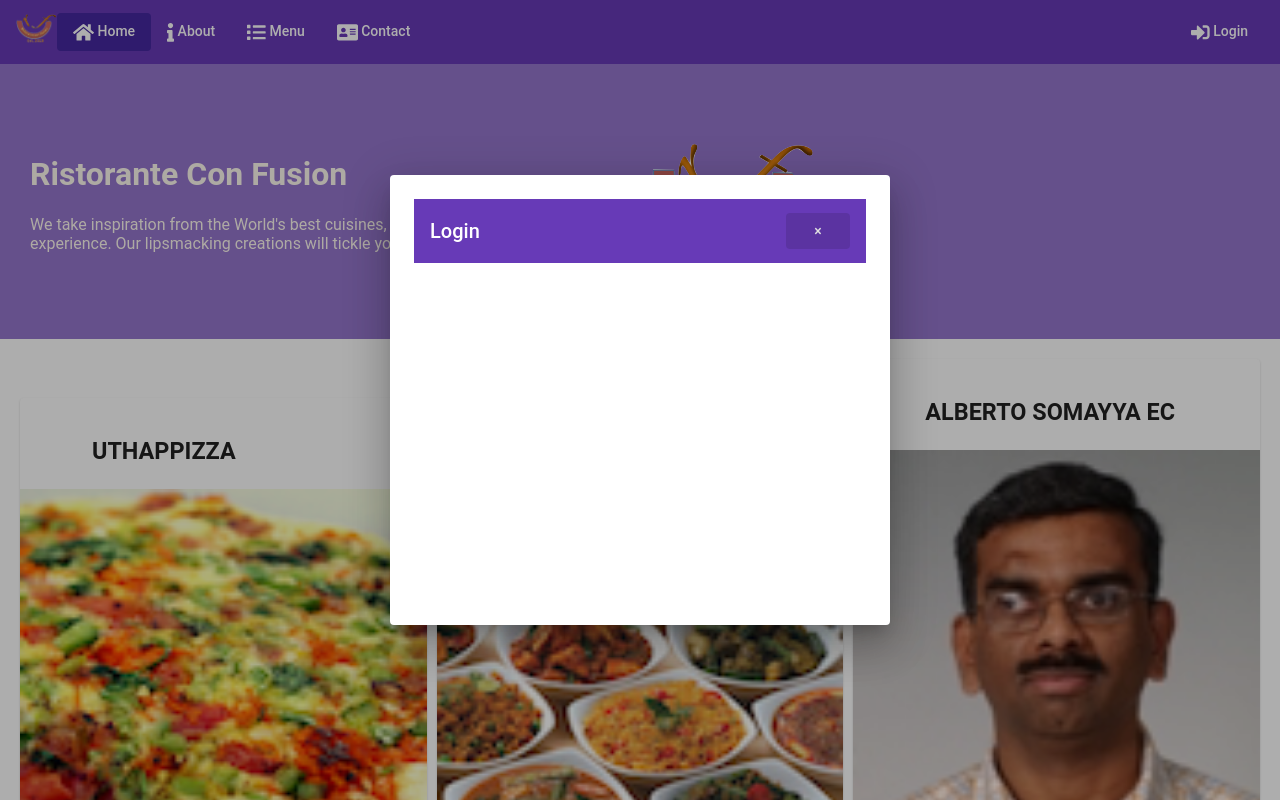
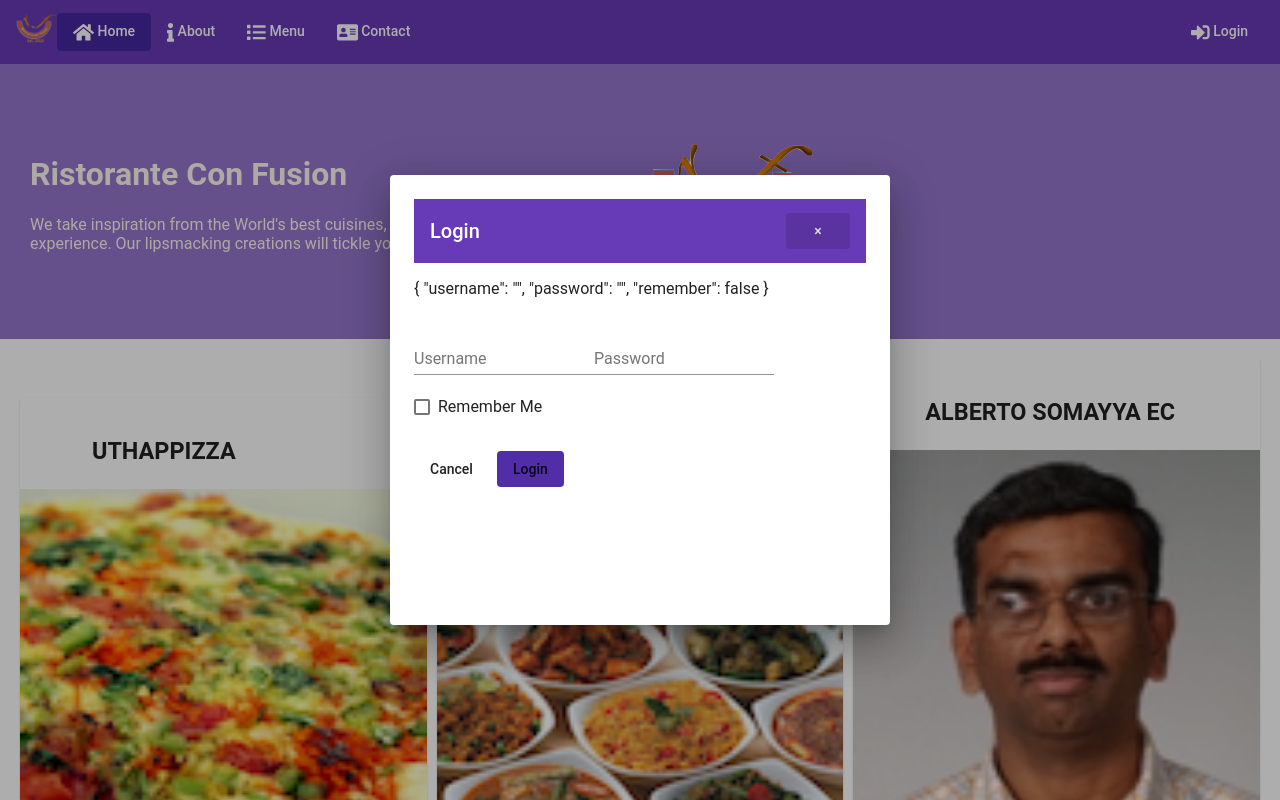
Before and after one commit to erwinlo/coursera-angular, an Angular app: page /home in a window 1280 px wide. Both pictures are taken after a click on the link "Login". Built offline with nearby package versions, Linux system fonts and the light colour scheme.

Commit message:
Template Forms Part 1

```diff
--- a/src/app/login/login.component.html
+++ b/src/app/login/login.component.html
@@ -3,3 +3,40 @@
   <span class="flex-spacer"></span>
   <button mat-button mat-dialog-close>&times;</button>
 </mat-toolbar>
+
+<p>{{ user | json }}</p>
+
+<form novalidate (ngSubmit)="onSubmit()">
+  <mat-dialog-content>
+    <p>
+      <mat-form-field>
+        <input
+          matInput
+          placeholder="Username"
+          type="text"
+          [(ngModel)]="user.username"
+          name="username"
+        />
+      </mat-form-field>
+      <mat-form-field>
+        <input
+          matInput
+          placeholder="Password"
+          type="password"
+          [(ngModel)]="user.password"
+          name="password"
+        />
+      </mat-form-field>
+      <mat-checkbox [(ngModel)]="user.remember" name="remember">
+        Remember Me
+      </mat-checkbox>
+    </p>
+  </mat-dialog-content>
+  <mat-dialog-actions>
+    <span class="flex-sacer"></span>
+    <button mat-button mat-dialog-close>Cancel</button>
+    <button mat-button type="submit" class="background-primary text-floarl">
+      Login
+    </button>
+  </mat-dialog-actions>
+</form>
--- a/src/app/login/login.component.ts
+++ b/src/app/login/login.component.ts
@@ -7,7 +7,14 @@ import { MatDialog, MatDialogRef } from '@angular/material/dialog';
   styleUrls: ['./login.component.scss'],
 })
 export class LoginComponent implements OnInit {
-  constructor() {}
+  user = { username: '', password: '', remember: false };
+
+  constructor(public dialogRef: MatDialogRef<LoginComponent>) {}
 
   ngOnInit(): void {}
+
+  onSubmit() {
+    console.log('User: ', this.user);
+    this.dialogRef.close();
+  }
 }
```
Also changed, not shown: src/app/app.module.ts (+8 -0 lines).
